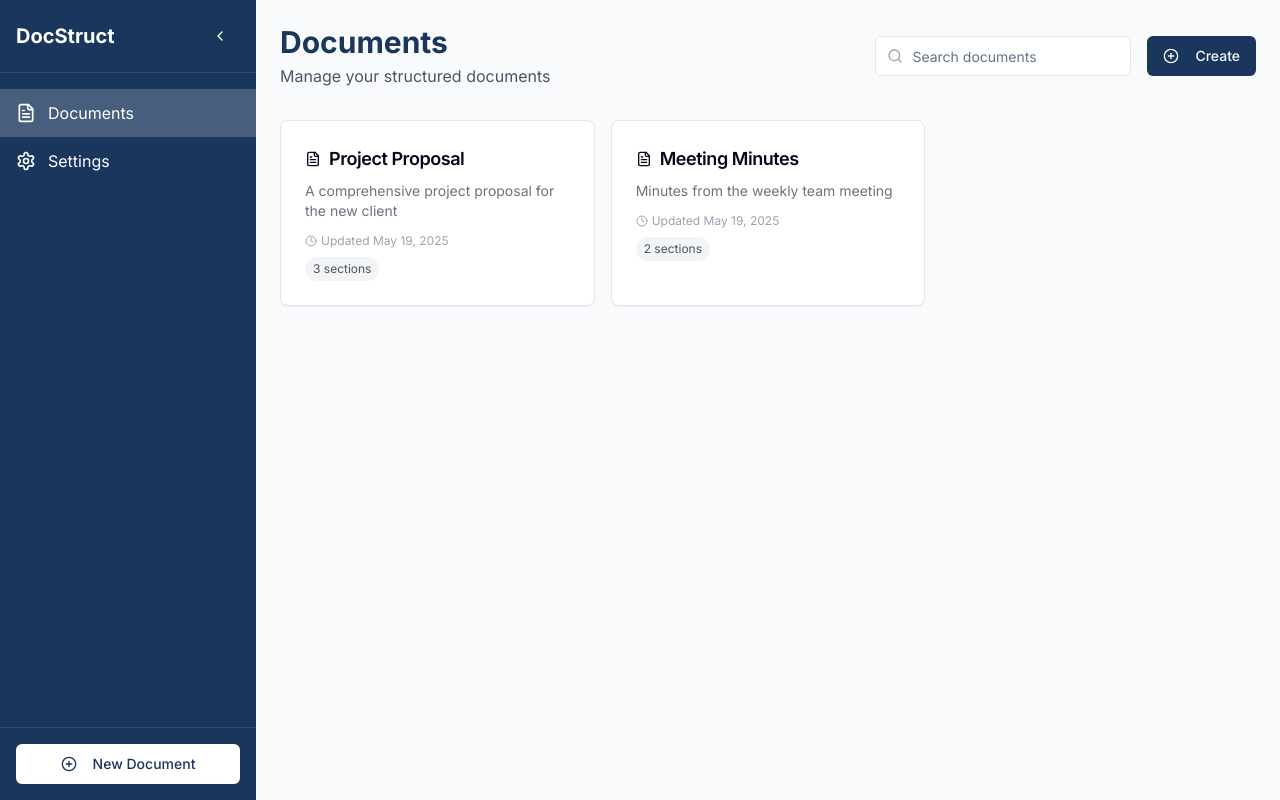
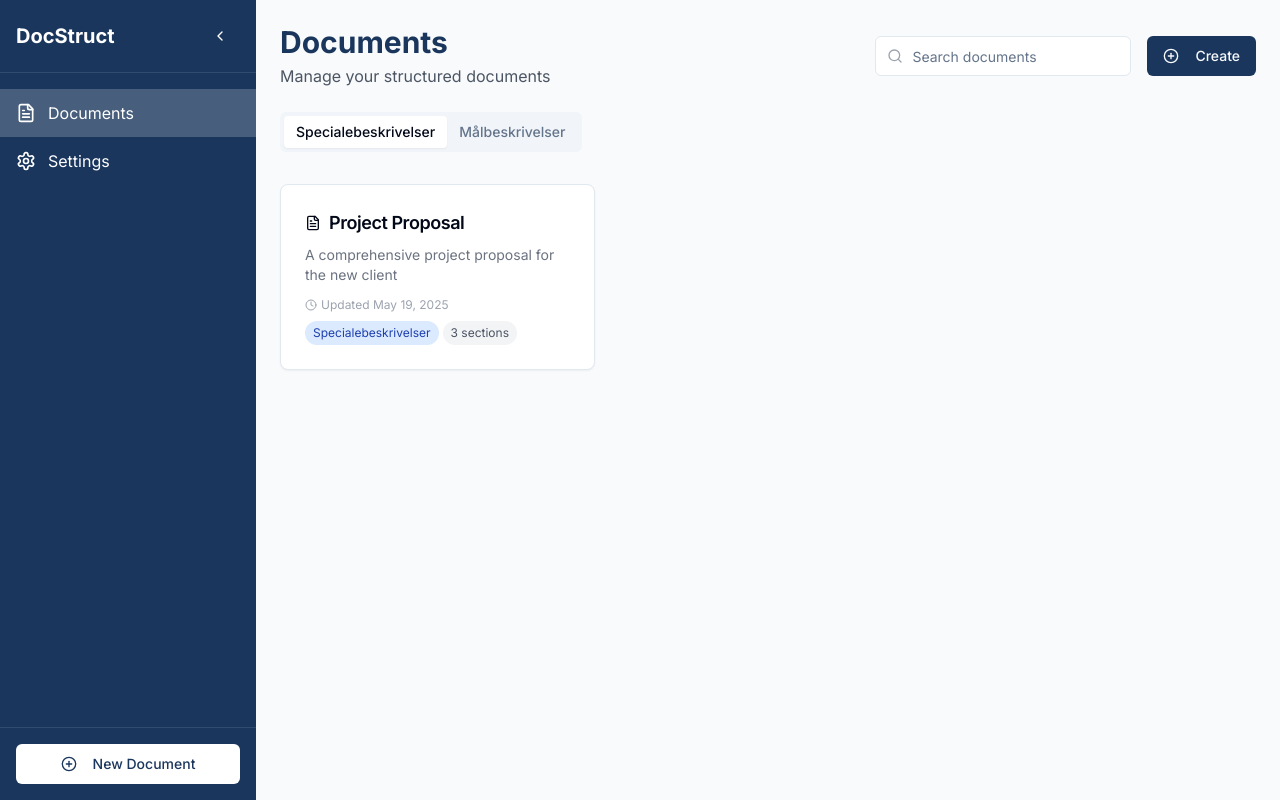
Before and after one commit to troelses/partwise-craft-studio, a React (Vite) app: page / in a window 1280 px wide. Built offline with nearby package versions, Linux system fonts and the light colour scheme.

Commit message:
Add document type filtering
Implement filtering for document types "Specialebeskrivelser" and "Målbeskrivelser".

```diff
--- a/src/components/DocumentList.tsx
+++ b/src/components/DocumentList.tsx
@@ -33,7 +33,7 @@ const DocumentList: React.FC<DocumentListProps> = ({ documents, isLoading }) =>
     return (
       <div className="text-center p-8">
         <FileText className="h-16 w-16 mx-auto text-gray-300 mb-4" />
-        <h3 className="text-xl font-medium text-gray-800">No documents yet</h3>
+        <h3 className="text-xl font-medium text-gray-800">No documents in this category</h3>
         <p className="text-gray-500 mt-2">Create your first document to get started</p>
         <Link to="/documents/new" className="mt-4 inline-block">
           <button className="bg-document-blue hover:bg-blue-800 text-white py-2 px-4 rounded-md mt-4 transition-colors">
@@ -51,6 +51,17 @@ const DocumentList: React.FC<DocumentListProps> = ({ documents, isLoading }) =>
       day: 'numeric',
       year: 'numeric'
     }).format(date);
+  };
+
+  const getCategoryColorClass = (category: string) => {
+    switch(category) {
+      case 'Specialebeskrivelser':
+        return 'bg-blue-100 text-blue-800';
+      case 'Målbeskrivelser':
+        return 'bg-emerald-100 text-emerald-800';
+      default:
+        return 'bg-gray-100 text-gray-800';
+    }
   };
 
   return (
@@ -71,6 +82,9 @@ const DocumentList: React.FC<DocumentListProps> = ({ documents, isLoading }) =>
                 <span>Updated {formatDate(doc.updatedAt)}</span>
               </div>
               <div className="mt-2 flex flex-wrap gap-1">
+                <span className={`text-xs px-2 py-1 rounded-full ${getCategoryColorClass(doc.category)}`}>
+                  {doc.category}
+                </span>
                 <span className="text-xs bg-gray-100 text-gray-600 px-2 py-1 rounded-full">
                   {doc.sections.length} section{doc.sections.length !== 1 ? 's' : ''}
                 </span>
--- a/src/components/NewDocumentForm.tsx
+++ b/src/components/NewDocumentForm.tsx
@@ -6,11 +6,13 @@ import { Textarea } from '@/components/ui/textarea';
 import { Button } from '@/components/ui/button';
 import { documentService } from '@/services/documentService';
 import { useToast } from '@/hooks/use-toast';
-import { Document } from '@/types/document';
+import { Document, DocumentCategory } from '@/types/document';
+import { Select, SelectContent, SelectItem, SelectTrigger, SelectValue } from '@/components/ui/select';
 
 const NewDocumentForm: React.FC = () => {
   const [title, setTitle] = useState('');
   const [description, setDescription] = useState('');
+  const [category, setCategory] = useState<DocumentCategory>('Specialebeskrivelser');
   const [isSubmitting, setIsSubmitting] = useState(false);
   const navigate = useNavigate();
   const { toast } = useToast();
@@ -33,6 +35,7 @@ const NewDocumentForm: React.FC = () => {
       const newDocument: Omit<Document, 'id' | 'createdAt' | 'updatedAt'> = {
         title,
         description,
+        category,
         sections: []
       };
 
@@ -79,6 +82,22 @@ const NewDocumentForm: React.FC = () => {
             className="w-full"
             rows={4}
           />
+        </div>
+
+        <div>
+          <label htmlFor="category" className="block text-sm font-medium mb-1">Category</label>
+          <Select
+            value={category}
+            onValueChange={(value) => setCategory(value as DocumentCategory)}
+          >
+            <SelectTrigger className="w-full">
+              <SelectValue placeholder="Select a category" />
+            </SelectTrigger>
+            <SelectContent>
+              <SelectItem value="Specialebeskrivelser">Specialebeskrivelser</SelectItem>
+              <SelectItem value="Målbeskrivelser">Målbeskrivelser</SelectItem>
+            </SelectContent>
+          </Select>
           <p className="text-sm text-gray-500 mt-1">
             You can add document sections after creating the document.
           </p>
--- a/src/pages/Index.tsx
+++ b/src/pages/Index.tsx
@@ -3,20 +3,23 @@ import React, { useState, useEffect } from 'react';
 import Layout from '@/components/Layout';
 import DocumentList from '@/components/DocumentList';
 import { Button } from '@/components/ui/button';
-import { Document } from '@/types/document';
+import { Document, DocumentCategory } from '@/types/document';
 import { documentService } from '@/services/documentService';
 import { PlusCircle, Search } from 'lucide-react';
 import { Input } from '@/components/ui/input';
 import { Link } from 'react-router-dom';
+import { Tabs, TabsContent, TabsList, TabsTrigger } from "@/components/ui/tabs";
 
 const Index = () => {
   const [documents, setDocuments] = useState<Document[]>([]);
   const [isLoading, setIsLoading] = useState(true);
   const [searchQuery, setSearchQuery] = useState('');
+  const [activeCategory, setActiveCategory] = useState<DocumentCategory>('Specialebeskrivelser');
 
   useEffect(() => {
     const fetchDocuments = async () => {
       try {
+        setIsLoading(true);
         const docs = await documentService.getDocuments();
         setDocuments(docs);
       } catch (error) {
@@ -29,16 +32,18 @@ const Index = () => {
     fetchDocuments();
   }, []);
 
-  // Filter documents based on search query
+  // Filter documents based on search query and active category
   const filteredDocuments = documents.filter(doc =>
-    doc.title.toLowerCase().includes(searchQuery.toLowerCase()) ||
-    doc.description.toLowerCase().includes(searchQuery.toLowerCase())
+    doc.category === activeCategory &&
+    (doc.title.toLowerCase().includes(searchQuery.toLowerCase()) ||
+     doc.description.toLowerCase().includes(searchQuery.toLowerCase()))
   );
 
   return (
     <Layout>
       <div className="max-w-7xl mx-auto">
-        <div className="flex flex-col md:flex-row justify-between items-start md:items-center mb-8 space-y-4 md:space-y-0">
+        <div className="flex flex-col space-y-6">
+          <div className="flex flex-col md:flex-row justify-between items-start md:items-center space-y-4 md:space-y-0">
             <div>
               <h1 className="text-3xl font-bold text-document-blue">Documents</h1>
               <p className="text-gray-600 mt-1">Manage your structured documents</p>
@@ -62,7 +67,37 @@ const Index = () => {
             </div>
           </div>
 
-        <DocumentList documents={filteredDocuments} isLoading={isLoading} />
+          <Tabs defaultValue="Specialebeskrivelser" className="w-full">
+            <TabsList className="mb-6">
+              <TabsTrigger
+                value="Specialebeskrivelser"
+                onClick={() => setActiveCategory('Specialebeskrivelser')}
+              >
+                Specialebeskrivelser
+              </TabsTrigger>
+              <TabsTrigger
+                value="Målbeskrivelser"
+                onClick={() => setActiveCategory('Målbeskrivelser')}
+              >
+                Målbeskrivelser
+              </TabsTrigger>
+            </TabsList>
+
+            <TabsContent value="Specialebeskrivelser">
+              <DocumentList
+                documents={filteredDocuments}
+                isLoading={isLoading}
+              />
+            </TabsContent>
+
+            <TabsContent value="Målbeskrivelser">
+              <DocumentList
+                documents={filteredDocuments}
+                isLoading={isLoading}
+              />
+            </TabsContent>
+          </Tabs>
+        </div>
       </div>
     </Layout>
   );
--- a/src/services/documentService.ts
+++ b/src/services/documentService.ts
@@ -7,6 +7,7 @@ const mockDocuments: Document[] = [
     id: '1',
     title: 'Project Proposal',
     description: 'A comprehensive project proposal for the new client',
+    category: 'Specialebeskrivelser',
     sections: [
       {
         id: '101',
@@ -43,6 +44,7 @@ const mockDocuments: Document[] = [
     id: '2',
     title: 'Meeting Minutes',
     description: 'Minutes from the weekly team meeting',
+    category: 'Målbeskrivelser',
     sections: [
       {
         id: '201',
@@ -80,6 +82,16 @@ export const documentService = {
     return new Promise((resolve) => {
       setTimeout(() => {
         resolve(mockDocuments);
+      }, 500);
+    });
+  },
+
+  // Get documents by category
+  getDocumentsByCategory: async (category: string): Promise<Document[]> => {
+    return new Promise((resolve) => {
+      setTimeout(() => {
+        const filteredDocs = mockDocuments.filter(doc => doc.category === category);
+        resolve(filteredDocs);
       }, 500);
     });
   },
--- a/src/types/document.ts
+++ b/src/types/document.ts
@@ -13,7 +13,10 @@ export interface Document {
   id: string;
   title: string;
   description: string;
+  category: 'Specialebeskrivelser' | 'Målbeskrivelser';
   sections: DocumentSection[];
   createdAt: string;
   updatedAt: string;
 }
+
+export type DocumentCategory = 'Specialebeskrivelser' | 'Målbeskrivelser';
```
Lines whose indentation alone changed are shown as unchanged.
